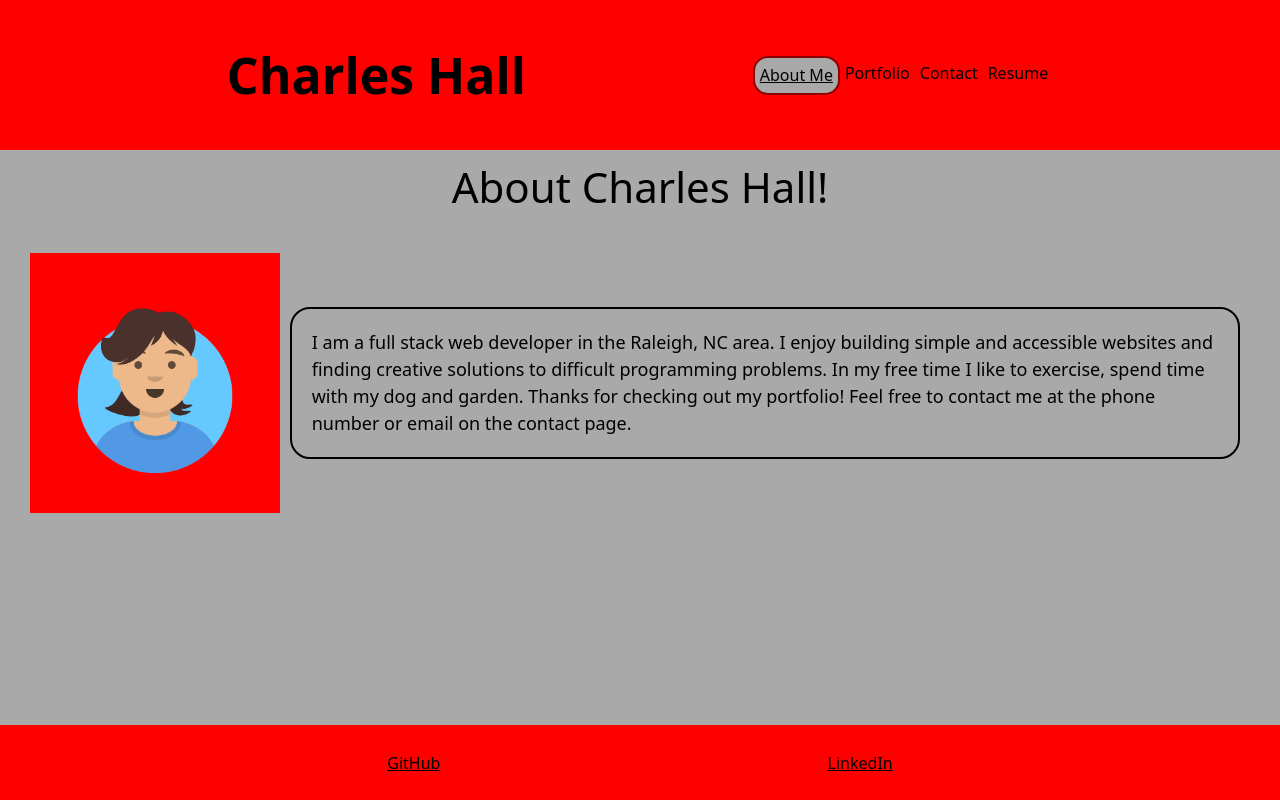
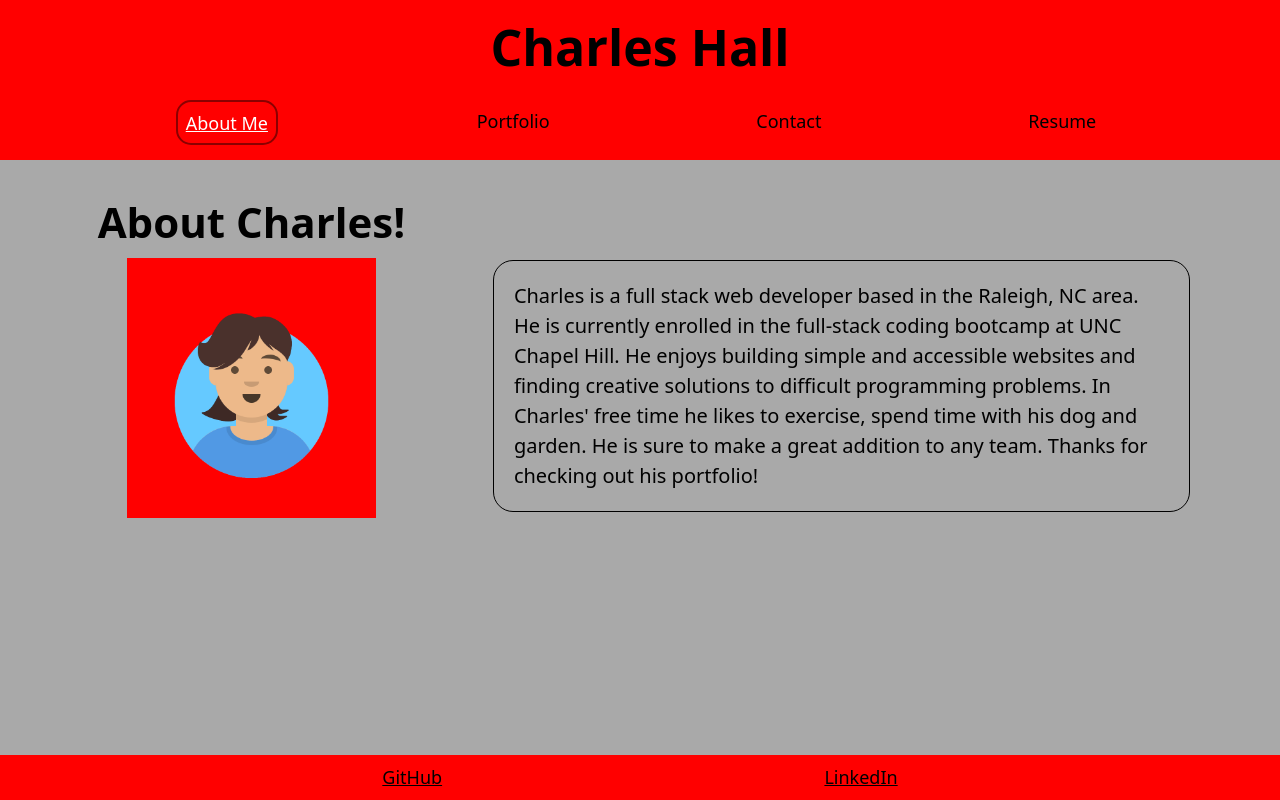
Before and after one commit to cspecialblackberry/Charles-Hall-Portfolio, a React (Vite) app in the folder react-portfolio/: page / in a window 1280 px wide. Built offline with nearby package versions, Linux system fonts and the light colour scheme.

Commit message:
styling changes

```diff
--- a/react-portfolio/src/App.css
+++ b/react-portfolio/src/App.css
@@ -4,28 +4,38 @@ body{
 
 header{
     display: flex;
-    justify-content: space-evenly;
-    height: 150px;
+    flex-direction: column;
+    /* justify-content: space-evenly; */
+    height: 160px;
     background-color: red;
     align-items: center;
 }
 
 header h1{
+    margin-top: 10px;
     font-size: 50px;
     font-weight: bold;
 }
 
 nav{
     display: flex;
-    justify-content: space-between;
+    justify-content: space-evenly;
+    width: 100%;
 }
 
 .nav-link{
-    padding: 5px
+    font-size: 18px;
+    margin: 15px;
+    padding: 8px
+}
+
+.nav-link:hover{
+    text-decoration: underline;
 }
 
 .currentLink {
-    background-color: darkgrey;
+    /* background-color: darkgrey; */
+    color: white;
     border: 2px solid darkred;
     border-radius: 15px;
     text-decoration: underline;
@@ -36,30 +46,43 @@ nav{
     font-size: 42px;
     text-align: center;
     padding: 5px;
+    font-weight: 600;
 }
 
 .about-div {
     font-size: large;
     display: flex;
     justify-content: space-evenly;
-    padding: 30px;
+    padding: 20px;
     padding-bottom: 125px;
     align-items: center;
+}
+
+.image-div{
+    width: 40%;
+    display: flex;
+    flex-direction: column;
+    align-items: center;
+}
+
+.image-div img {
+    height: 260px;
+    padding: 40px;
+    background-color: red;
 }
 
 .about-div p {
     align-self: center;
     padding: 20px;
-    border: 2px solid black;
+    border: 1px solid black;
     border-radius: 20px;
     margin: 10px;
+    width: 60%;
+    margin-top: 80px;
+    margin-right: 70px;
+    font-size: 20px;
 }
 
-.about-div img {
-    height: 260px;
-    padding: 40px;
-    background-color: red;
-}
 
 .sites-container{
     display: flex;
@@ -157,7 +180,7 @@ nav{
 footer{
     display: flex;
     background-color: red;
-    height: 75px;
+    height: 45px;
     width: 100%;
     align-items: center;
     justify-content: space-evenly;
@@ -167,4 +190,5 @@ footer{
 
 footer a {
     text-decoration: underline;
+    font-size: 18px;
 }
--- a/react-portfolio/src/App.jsx
+++ b/react-portfolio/src/App.jsx
@@ -1,7 +1,7 @@
 import './App.css'
-import { Header } from './components/header'
+import { Header } from './components/Header.jsx'
 import { Outlet } from 'react-router-dom'
-import Footer from './components/footer.jsx'
+import Footer from './components/Footer.jsx'
 
 function App() {
 
--- a/react-portfolio/src/assets/sites.js
+++ b/react-portfolio/src/assets/sites.js
@@ -17,18 +17,19 @@ export const sites = [
     },
     {
         id: 3,
+        name: 'Weather Forecast',
+        link: 'https://cspecialblackberry.github.io/5-Day-Weather-Forecast/',
+        repo: 'https://github.com/cspecialblackberry/5-Day-Weather-Forecast',
+        description: '5 Day Weather Forecast allows users to see a five day forecast of any city they search for. Past searches will appear in the search history section.',
+        img: 'src/assets/weatherForecast.png',
+    },
+    {
+        id: 4,
         name: 'JavaScript Brain Trip!',
         link: 'https://cspecialblackberry.github.io/JavaScript-Quiz-Game/',
         repo: 'https://github.com/cspecialblackberry/JavaScript-Quiz-Game',
         description: 'JavaScript Brain Trip is a simple quiz site that allows JS developers to test their knowledge of their language! Users must get all 10 questions correct within the time limit to win.',
         img: 'src/assets/javascriptBrainTrip.png',
     },
-    {
-        id: 4,
-        name: 'Weather Forecast',
-        link: 'https://cspecialblackberry.github.io/5-Day-Weather-Forecast/',
-        repo: 'https://github.com/cspecialblackberry/5-Day-Weather-Forecast',
-        description: 'This site allows user to see a 5 day forecast of any city they enter. Past searches will appear in the search history section.',
-        img: 'src/assets/weatherForecast.png',
-    },
+
 ]
--- a/react-portfolio/src/pages/About.jsx
+++ b/react-portfolio/src/pages/About.jsx
@@ -1,14 +1,18 @@
 export default function About() {
   return (
     <>
-      <h1 className="about-h1">About Charles Hall!</h1>
+
       <div className="about-div">
+        <div className="image-div">
+          <h1 className="about-h1">About Charles!</h1>
           <img src='src/assets/avataaars.png'></img>
-        <p>I am a full stack web developer in the Raleigh, NC area. I enjoy
+        </div>
+        <p>Charles is a full stack web developer based in the Raleigh, NC area. He is
+          currently enrolled in the full-stack coding bootcamp at UNC Chapel Hill. He enjoys
           building simple and accessible websites and finding creative solutions
-          to difficult programming problems. In my free time I like to exercise,
-          spend time with my dog and garden. Thanks for checking out my portfolio!
-          Feel free to contact me at the phone number or email on the contact page.
+          to difficult programming problems. In Charles' free time he likes to exercise,
+          spend time with his dog and garden. He is sure to make a great addition to any
+          team. Thanks for checking out his portfolio!
         </p>
       </div>
     </>
--- a/react-portfolio/src/pages/Portfolio.jsx
+++ b/react-portfolio/src/pages/Portfolio.jsx
@@ -4,7 +4,7 @@ export default function Portfolio({sites}) {
     console.log(sites)
     return(
         <>
-        <h1 style={{fontSize:'40px', textAlign:'center', fontWeight:'600', paddingTop: '50px'}}>Check Out My Work!</h1>
+        <h1 style={{fontSize:'40px', textAlign:'center', fontWeight:'600', paddingTop: '25px'}}>Check Out My Work!</h1>
         <div className='sites-container'>
         {sites.map( (site) => <Project site={site}/> )}
         </div>
```
Lines whose indentation alone changed are shown as unchanged.
